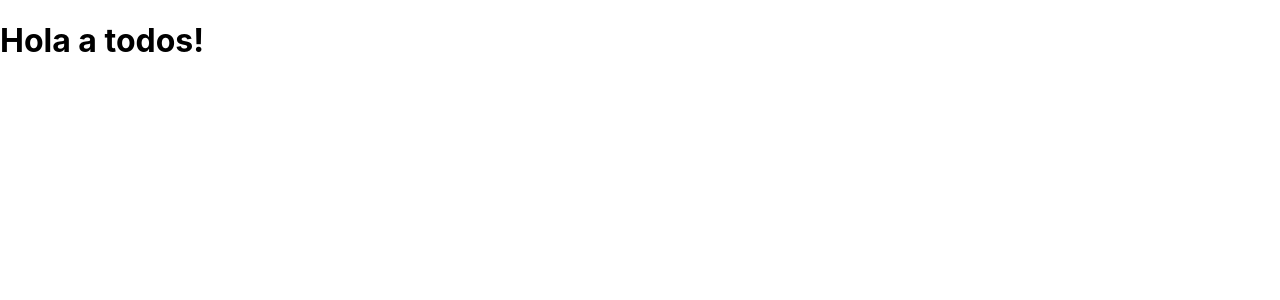
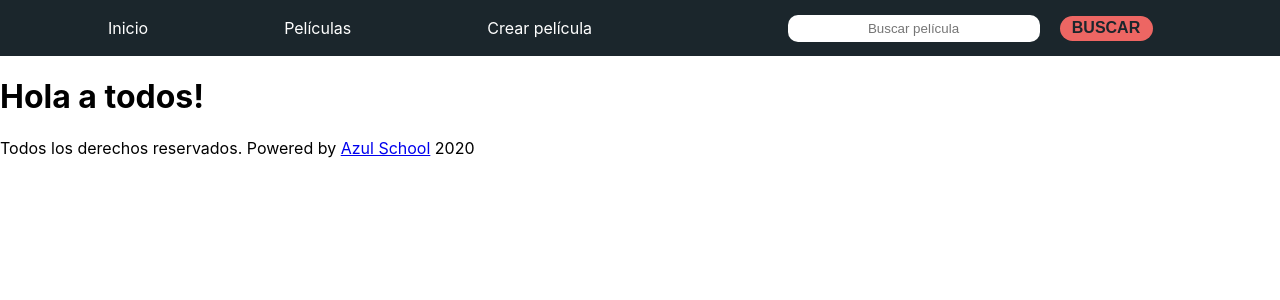
Before and after one commit to MartinMelo97/React-Azul-School-Movies-Frontend, a React (Create React App) app: page / in a window 1280 px wide. Shown: the top 300 px of the page. Built offline with nearby package versions, Linux system fonts and the light colour scheme.

Commit message:
Styled header

```diff
--- a/package.json
+++ b/package.json
@@ -7,6 +7,7 @@
     "@testing-library/react": "^9.3.2",
     "@testing-library/user-event": "^7.1.2",
     "axios": "^0.19.2",
+    "node-sass": "^4.13.1",
     "react": "^16.13.0",
     "react-dom": "^16.13.0",
     "react-router-dom": "^5.1.2",
--- a/src/App.js
+++ b/src/App.js
@@ -2,10 +2,13 @@ import React from 'react';
 import './App.css';
 import Router from './routes';
 import { BrowserRouter } from 'react-router-dom';
+import { Header, Footer } from './components/common';
 function App() {
   return (
     <BrowserRouter>
+      <Header />
       <Router />
+      <Footer />
     </BrowserRouter>
   );
 }
--- /dev/null
+++ b/src/components/common/footer/index.jsx
@@ -0,0 +1,10 @@
+import React from 'react';
+const Footer = () => (
+    <>
+        <footer className="footer-container">
+            <p>Todos los derechos reservados. Powered by <a href="https://www.azulschool.net/"> Azul School</a> 2020</p>
+        </footer>
+    </>
+);
+
+export default Footer;
--- /dev/null
+++ b/src/components/common/header/index.jsx
@@ -0,0 +1,23 @@
+import React from 'react';
+import { Link } from 'react-router-dom';
+import './index.scss'
+
+const Header = () => {
+    return (
+        <>
+            <header className="header-container">
+                <ul>
+                    <li><Link to="/">Inicio</Link></li>
+                    <li><Link to="/peliculas">Películas</Link></li>
+                    <li><Link to="/peliculas/crear">Crear película</Link></li>
+                </ul>
+                <div className="search-container">
+                    <input type="text" name="search" placeholder="Buscar película"/>
+                    <button>Buscar</button>
+                </div>
+            </header>
+        </>
+    )
+};
+
+export default Header;
--- /dev/null
+++ b/src/components/common/header/index.scss
@@ -0,0 +1,77 @@
+.header-container {
+    width:100%;
+    height: 7vh;
+    max-height: 7vh;
+    background-color: #1b262c;
+    color: white;
+    display: flex;
+    flex-direction: row;
+    justify-content: space-around;
+    align-items: center;
+    ul {
+        width: 100%;
+        height: 100%;
+        display: flex;
+        flex-direction: row;
+        justify-content: space-around;
+        align-items: center;
+        list-style-type: none;
+        li {
+            transition: all 0.3s;
+            a {
+                text-decoration: none;
+                color: white;
+            }
+            &:hover {
+                font-size: 1.2em;
+                text-decoration: underline;
+                font-weight: 600;
+            }
+        }
+    }
+    .search-container {
+        width: 100%;
+        display: flex;
+        flex-direction: row;
+        justify-content: center;
+        align-items: center;
+        input {
+            width: 40%;
+            border: 0;
+            height: 25px;
+            border-radius: 10px;
+            text-align: center;
+            &::placeholder {
+                text-align: center;
+            }
+            margin-right: 20px;
+            transition: all 0.5s ease-in-out;
+            &:hover, &:active, &:focus {
+                border: #ed6663 solid 2px;
+                // text-align: center;
+                outline: none;
+            }
+        }
+        button {
+            width: 15%;
+            height: 25px;
+            border: 0;
+            border-radius: 20px;
+            font-size: 1em;
+            font-weight: 700;
+            text-transform: uppercase;
+            background-color: #ed6663;
+            color: #1b262c;
+            transition: all 0.3s;
+            &:hover, &:active, &:focus {
+                outline: none;
+                transform: scale(1.2);
+            }
+            // &:hover, &:active, &:focus {
+            //     transform: scale(1.1);
+            //     padding: 15px;
+            //     outline: none;
+            // }
+        }
+    }
+}
--- a/src/components/common/index.jsx
+++ b/src/components/common/index.jsx
@@ -0,0 +1,6 @@
+import Header from './header';
+import Footer from './footer';
+export {
+    Header,
+    Footer
+};
```
Also changed, not shown: 1 other file (tests, documents, lock files or other folders).
